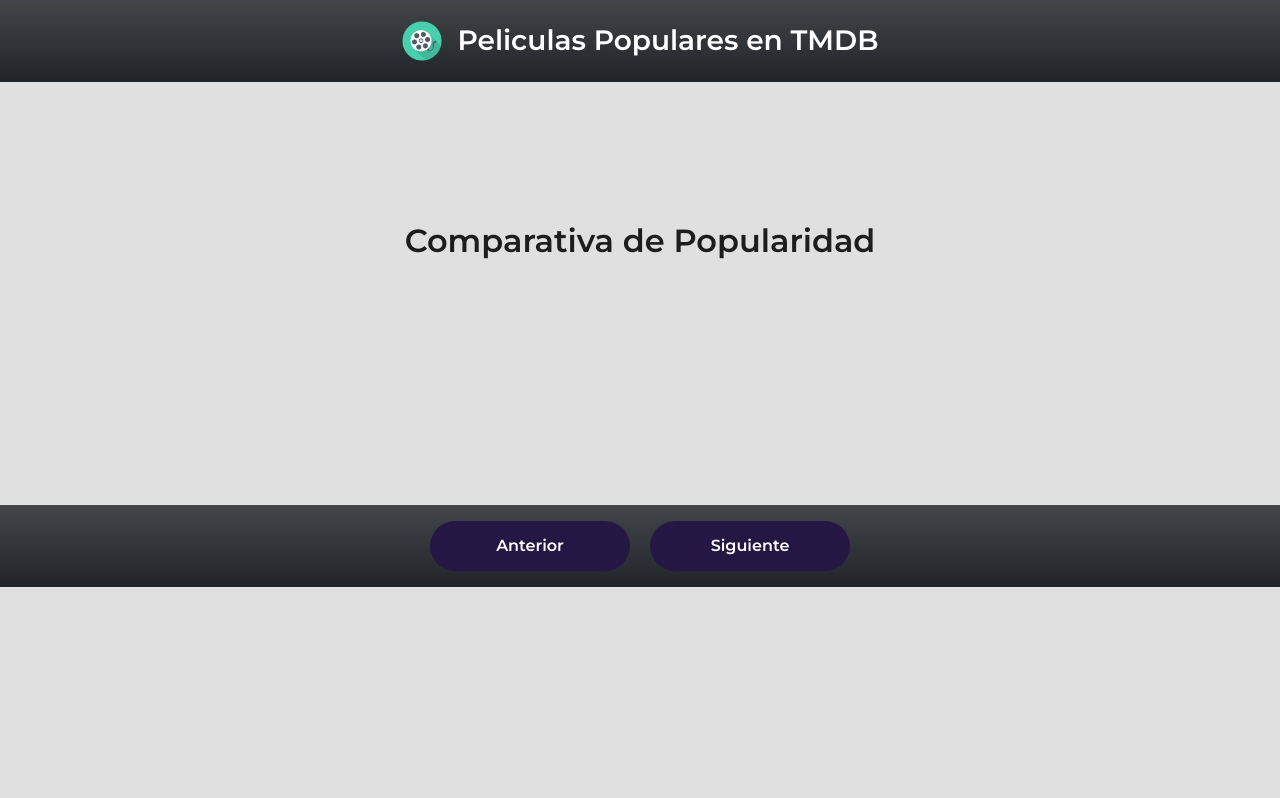
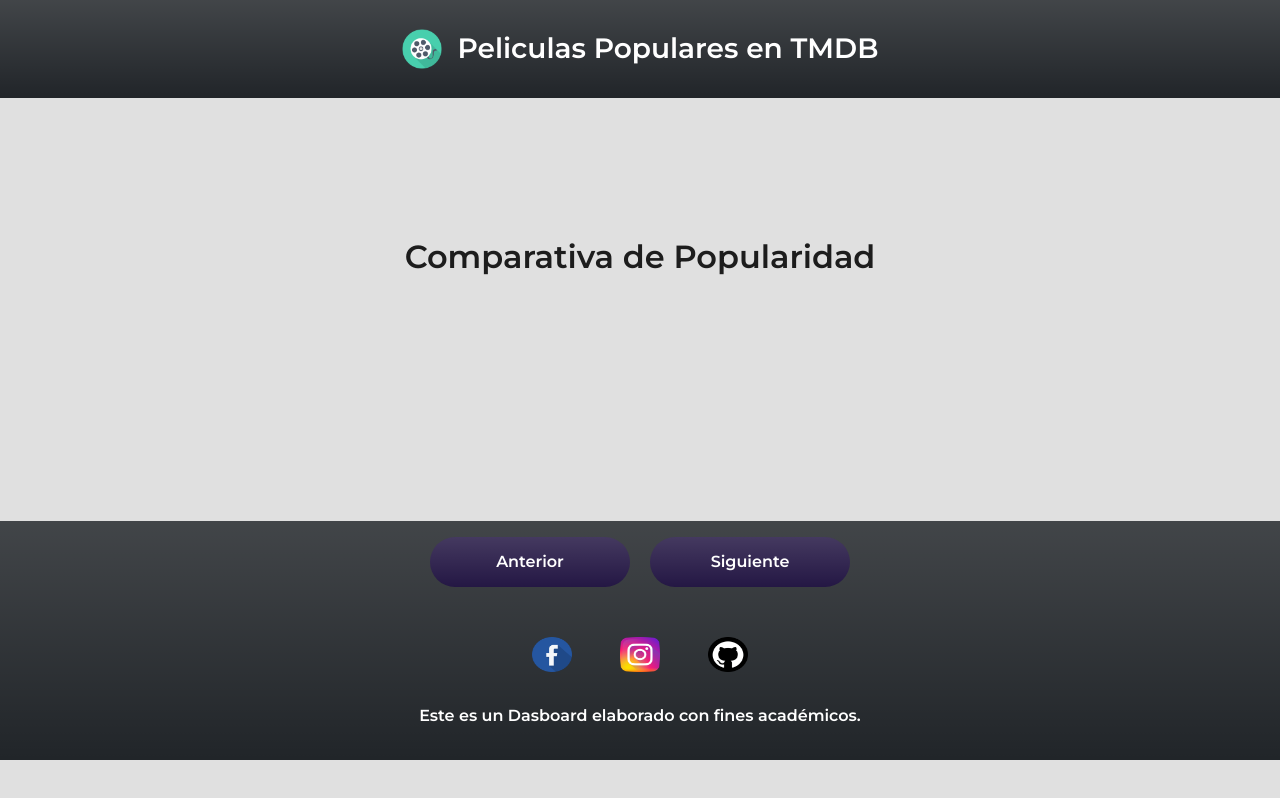
Before and after one commit to HugoRGO/Dashboard-Peliculas, a plain HTML site: page index.html in a window 1280 px wide. Drawn offline with nearby package versions, Linux system fonts and the light colour scheme; no server answers.

Commit message:
Commit 6

```diff
--- a/chart.js
+++ b/chart.js
@@ -1,12 +1,9 @@
+
 let calificacion = [];
 let nombrePeli = [];
 
-
-
 const apiData = async () => {
-    const apiLink = `https://api.themoviedb.org/3/movie/popular?api_key=26f709e6e4af83dacd385717505003ba&language=es-MX&page=${pagina}`;
-
-    const response = await fetch(apiLink)
+    const response = await fetch(`https://api.themoviedb.org/3/movie/popular?api_key=26f709e6e4af83dacd385717505003ba&language=es-MX&page=${pagina}`)
     const datapoints = await response.json()
     console.log(datapoints);
 
--- a/index.html
+++ b/index.html
@@ -14,7 +14,7 @@
 </head>
 <body>
 	<header>
-		<nav class="navbar navbar-hover-light navbar-dark navbar-expand-lg bg-dark bg-gradient p-3">
+		<nav class="navbar navbar-hover-light navbar-dark navbar-expand-lg bg-dark bg-gradient p-3 py-4">
             <div class="container-fluid d-flex justify-content-center align-items-center">
                 <a class="navbar-brand d-flex justify-content-center align-items-center" href="#">
                     <img src="Imagenes/IconoP.png" alt="Logo" width="40" height="40" class="d-inline-block align-items-center mx-3">
@@ -32,11 +32,28 @@
 	<figure class="pb-5 px-5 h-100 w-75 container-fluid justify-content-center align-items-center">
 		<canvas id="myChart"></canvas>
 	</figure>
-	<div class="paginacion bg-dark bg-gradient py-3">
-		<button id="btnAnterior">Anterior</button>
-		<button id="btnSiguiente">Siguiente</button>
-	</div>
-	<footer></footer>
+	<footer class="bg-dark bg-gradient">
+		<div class="paginacion py-3">
+			<button class="bg-gradient" id="btnAnterior">Anterior</button>
+			<button class="bg-gradient" id="btnSiguiente">Siguiente</button>
+		</div>
+		<div class="p-2">
+            <div class="container w-50">
+                <div class="row justify-content-md-center">
+                    <div class="col-lg d-flex justify-content-center align-items-center">
+                        <a href="#"> <img src="Imagenes/facebook_icon.png" alt="Facebook-Logo" width="40" height="35" class="d-inline-block align-text-top m-4"></a>
+                        <a href="#"> <img src="Imagenes/IG_icon.png" alt="IG-Logo" width="40" height="35" class="d-inline-block align-text-top m-4"></a>
+                        <a href="https://github.com/HugoRGO/CRUD"> <img src="Imagenes/Gh_icon.png" alt="Github-Logo" width="40" height="35" class="d-inline-block align-text-top m-4"></a>
+                    </div>
+                </div>
+                <div class="row justify-content-md-center py-2">
+                    <div class="col text-center fw-semibold text-white text-shadow">
+                        <p>Este es un Dasboard elaborado con fines académicos.</p>
+                    </div>
+                </div>
+            </div>
+        </div>
+	</footer>
 	<script src="https://cdnjs.cloudflare.com/ajax/libs/Chart.js/3.9.1/chart.min.js"></script>
 	<script src="https://cdn.jsdelivr.net/npm/bootstrap@5.2.0/dist/js/bootstrap.bundle.min.js" integrity="sha384-A3rJD856KowSb7dwlZdYEkO39Gagi7vIsF0jrRAoQmDKKtQBHUuLZ9AsSv4jD4Xa" crossorigin="anonymous"></script>
 	<script src="app.js"></script>
--- a/styles.css
+++ b/styles.css
@@ -27,7 +27,6 @@
 
 .contenedor .pelicula .poster {
 	width: 100%;
-	height: 20rem;
 	margin-bottom: 10px;
 	border-radius: 5px;
 }
@@ -59,5 +58,5 @@
 }
 
 .paginacion button:hover {
-	background: #137c4e;
+	background: #0c0816;
 }
```
Also changed, not shown: Imagenes/Gh_icon.png (added), Imagenes/IG_icon.png (added), Imagenes/facebook_icon.png (added).
